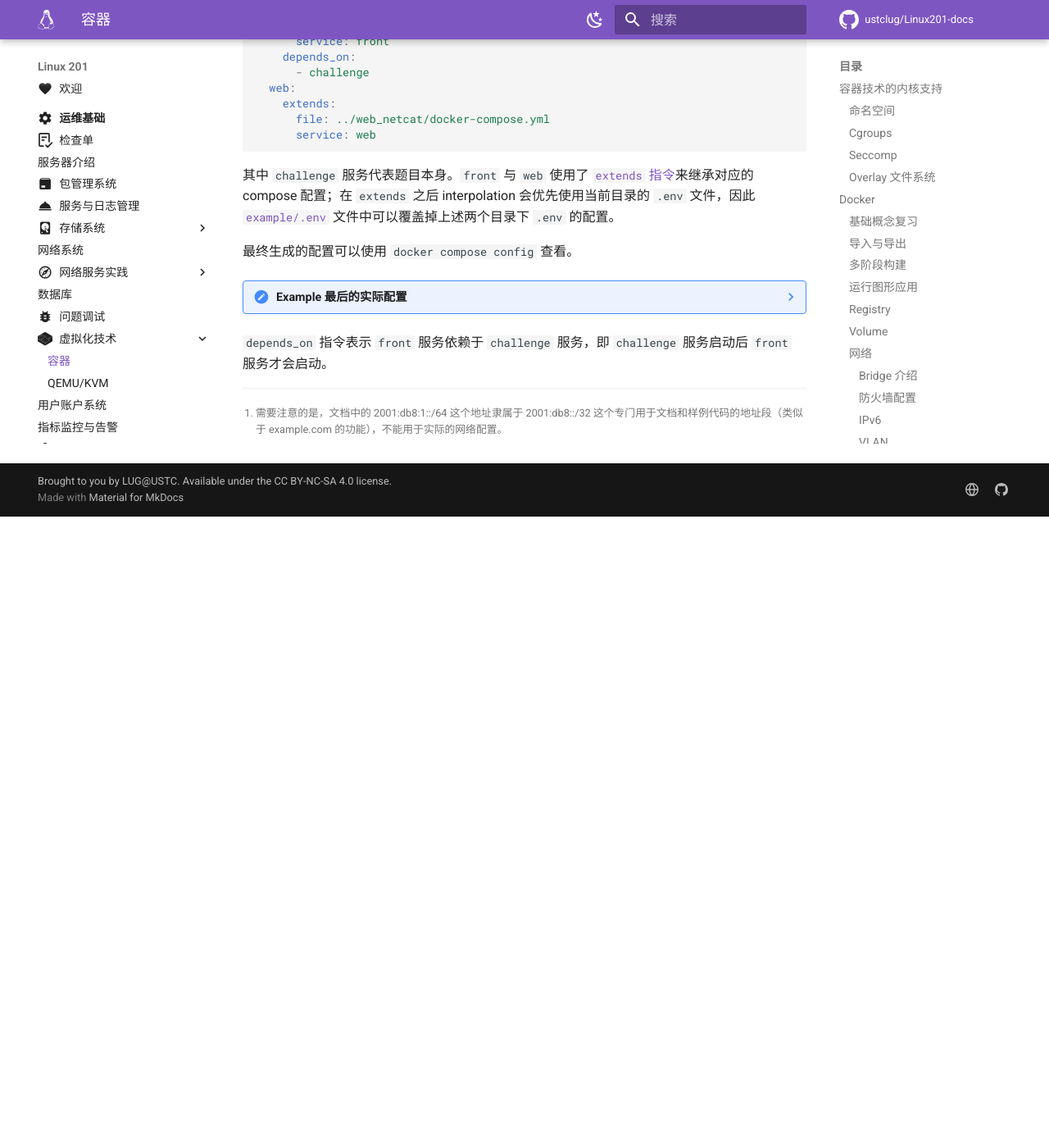
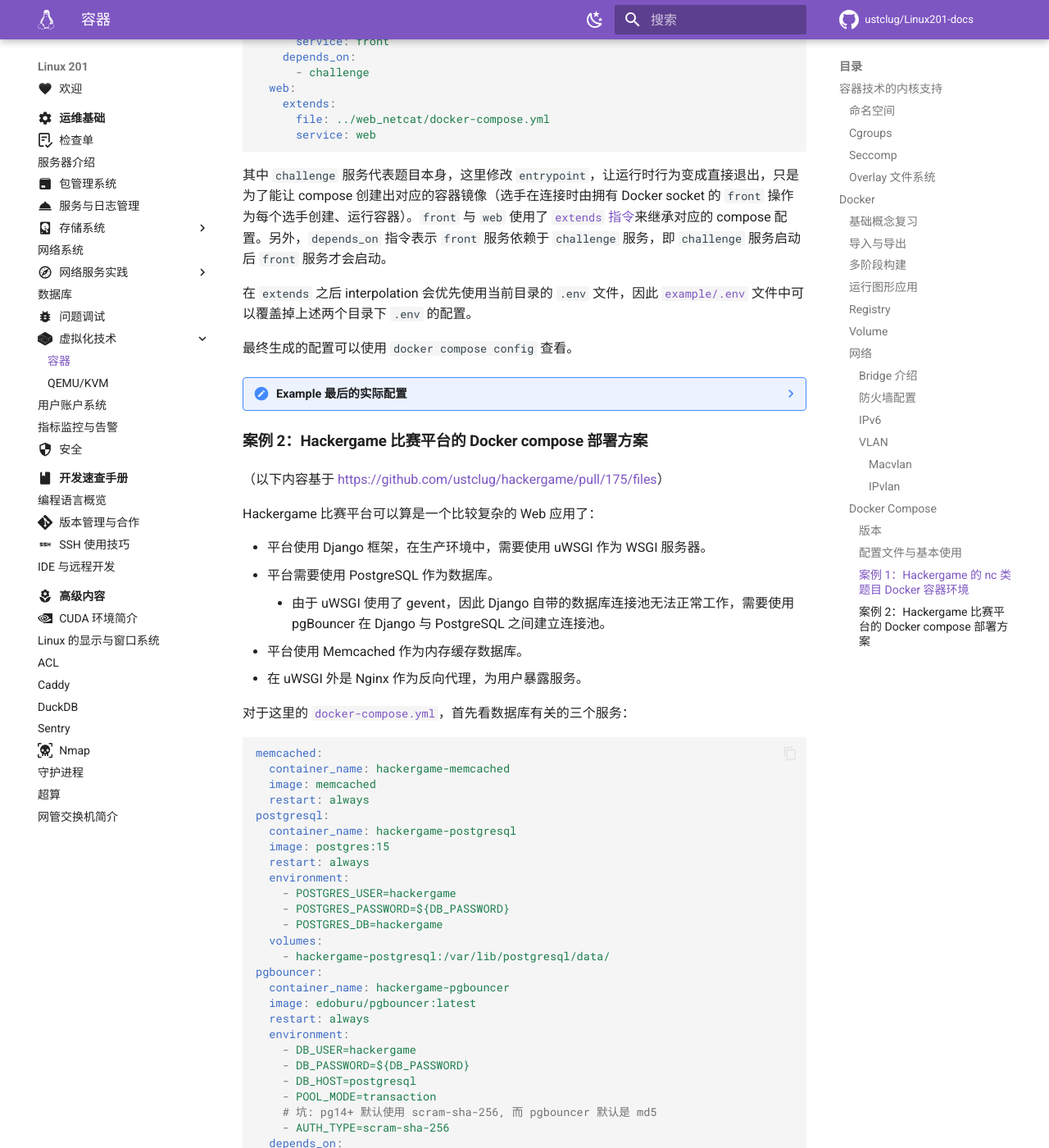
Before and after one commit to ustclug/Linux201-docs, an MkDocs documentation site: the page built from docs/ops/virtualization/container.md, in a window 1280 px wide and 1400 px high, scrolled down 26166 px. Shown: the whole window at 82% size. Built offline with MkDocs 1.6.1 and Material for MkDocs 9.7.7, drawn with Linux system fonts in a browser that asks for light colours; comment, search, counter and statistics services are not loaded; before the commit the page ends 26796 px from its top, so only the background shows below that; some of the changed text lies outside the part shown.

Commit message:
ops/virtualization: writing compose example 2

````diff
--- a/docs/ops/virtualization/container.md
+++ b/docs/ops/virtualization/container.md
@@ -613,7 +613,7 @@
 ### Volume
 
 Volume 是 Docker 提供的一种持久化存储的方式，可以用于保存数据、配置等。
-上面介绍了使用 `-v HOST_PATH:CONTAINER_PATH` 的方式挂载宿主机的目录，不过如果将参数写成 `-v VOLUME_NAME:CONTAINER_PATH` 的形式，那么 Docker 就会自动创建一个以此命名的 volume，并且将其挂载到容器中。
+上面介绍了使用 `-v HOST_PATH:CONTAINER_PATH` 的方式挂载宿主机的目录（这种方式也被称为 bind mount），不过如果将参数写成 `-v VOLUME_NAME:CONTAINER_PATH` 的形式，那么 Docker 就会自动创建一个以此命名的 volume，并且将其挂载到容器中。
 
 ```console
 $ sudo docker run -it --rm -v myvolume:/myvolume ustclug/debian:12
@@ -1232,7 +1232,9 @@
       service: web
 ```
 
-其中 `challenge` 服务代表题目本身。`front` 与 `web` 使用了 [`extends` 指令](https://docs.docker.com/compose/compose-file/05-services/#extends)来继承对应的 compose 配置；在 `extends` 之后 interpolation 会优先使用当前目录的 `.env` 文件，因此 [`example/.env`](https://github.com/USTC-Hackergame/hackergame-challenge-docker/blob/4311cbfb6b3159192ff882d609fed5bbc7936f88/example/.env) 文件中可以覆盖掉上述两个目录下 `.env` 的配置。
+其中 `challenge` 服务代表题目本身，这里修改 `entrypoint`，让运行时行为变成直接退出，只是为了能让 compose 创建出对应的容器镜像（选手在连接时由拥有 Docker socket 的 `front` 操作为每个选手创建、运行容器）。`front` 与 `web` 使用了 [`extends` 指令](https://docs.docker.com/compose/compose-file/05-services/#extends)来继承对应的 compose 配置。另外，`depends_on` 指令表示 `front` 服务依赖于 `challenge` 服务，即 `challenge` 服务启动后 `front` 服务才会启动。
+
+在 `extends` 之后 interpolation 会优先使用当前目录的 `.env` 文件，因此 [`example/.env`](https://github.com/USTC-Hackergame/hackergame-challenge-docker/blob/4311cbfb6b3159192ff882d609fed5bbc7936f88/example/.env) 文件中可以覆盖掉上述两个目录下 `.env` 的配置。
 
 最终生成的配置可以使用 `docker compose config` 查看。
 
@@ -1315,6 +1317,71 @@
         name: example_default
     ```
 
-`depends_on` 指令表示 `front` 服务依赖于 `challenge` 服务，即 `challenge` 服务启动后 `front` 服务才会启动。
+#### 案例 2：Hackergame 比赛平台的 Docker compose 部署方案 {#compose-hackergame-platform}
+
+（以下内容基于 <https://github.com/ustclug/hackergame/pull/175/files>）
+
+Hackergame 比赛平台可以算是一个比较复杂的 Web 应用了：
+
+- 平台使用 Django 框架，在生产环境中，需要使用 uWSGI 作为 WSGI 服务器。
+- 平台需要使用 PostgreSQL 作为数据库。
+    - 由于 uWSGI 使用了 gevent，因此 Django 自带的数据库连接池无法正常工作，需要使用 pgBouncer 在 Django 与 PostgreSQL 之间建立连接池。
+- 平台使用 Memcached 作为内存缓存数据库。
+- 在 uWSGI 外是 Nginx 作为反向代理，为用户暴露服务。
+
+对于这里的 [`docker-compose.yml`](https://github.com/ustclug/hackergame/blob/3d0d2dcc08cb5a75b724fe4601e4f5e7043c4c6a/docker-compose.yml)，首先看数据库有关的三个服务：
+
+```yaml
+memcached:
+  container_name: hackergame-memcached
+  image: memcached
+  restart: always
+postgresql:
+  container_name: hackergame-postgresql
+  image: postgres:15
+  restart: always
+  environment:
+    - POSTGRES_USER=hackergame
+    - POSTGRES_PASSWORD=${DB_PASSWORD}
+    - POSTGRES_DB=hackergame
+  volumes:
+    - hackergame-postgresql:/var/lib/postgresql/data/
+pgbouncer:
+  container_name: hackergame-pgbouncer
+  image: edoburu/pgbouncer:latest
+  restart: always
+  environment:
+    - DB_USER=hackergame
+    - DB_PASSWORD=${DB_PASSWORD}
+    - DB_HOST=postgresql
+    - POOL_MODE=transaction
+    # 坑: pg14+ 默认使用 scram-sha-256, 而 pgbouncer 默认是 md5
+    - AUTH_TYPE=scram-sha-256
+  depends_on:
+    - postgresql
+```
+
+除去案例 1 中已经介绍的配置，这里设置了容器名称与 volume。对于数据库而言，添加 volume 进行持久化是有必要的，否则容器重启后数据就会丢失。而这里额外设置 `container_name`（容器名）的目的是，在内网中可以使用更短的主机名（服务名）做服务（容器）之间的互相通信，而用户管理容器时因为容器名都以 `hackergame-` 开头，可以方便地区分平台容器与其他的容器。
+
+!!! note "`docker compose down` 与 volume"
+
+    默认情况下，`docker compose down` 不会删除 volume。如果需要删除 volume，可以使用 `docker compose down -v`。
+
+!!! danger "映射端口的安全性（Compose）"
+
+    如果阅读网络上某些 Docker compose 的配置，可能会发现他们会像这样将数据库的端口进行映射：
+
+    ```yaml
+    postgresql:
+      image: postgres:15
+      ports:
+        - "5432:5432"
+    ```
+
+    除非有确切的需求需要数据库从该 compose 文件管理的容器之外的地方访问，否则**不应该这么设置**，理由和[基础概念部分](#docker-basic)中提到的一样。
+
+    由于 compose 会为其管理的服务创建专门的 bridge 网络，而 bridge 网络内部的容器可以互相直接使用主机名通信，因此不需要像这么暴露端口也可以正常工作。
+
+<!-- not fin -->
 
 [^ipv6-docaddr]: 需要注意的是，文档中的 2001:db8:1::/64 这个地址隶属于 2001:db8::/32 这个专门用于文档和样例代码的地址段（类似于 example.com 的功能），不能用于实际的网络配置。
````
